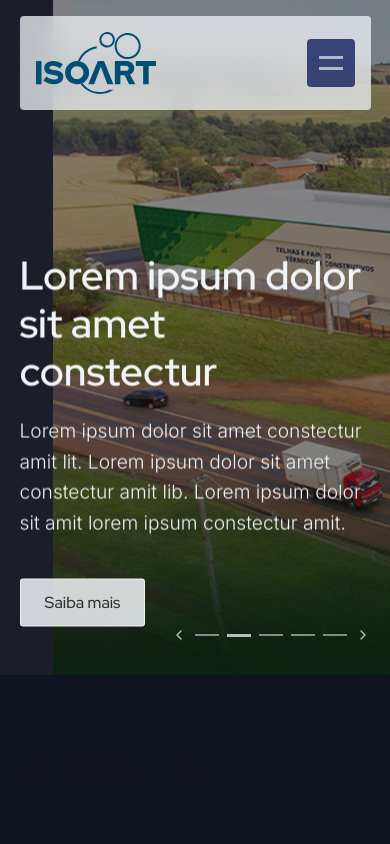
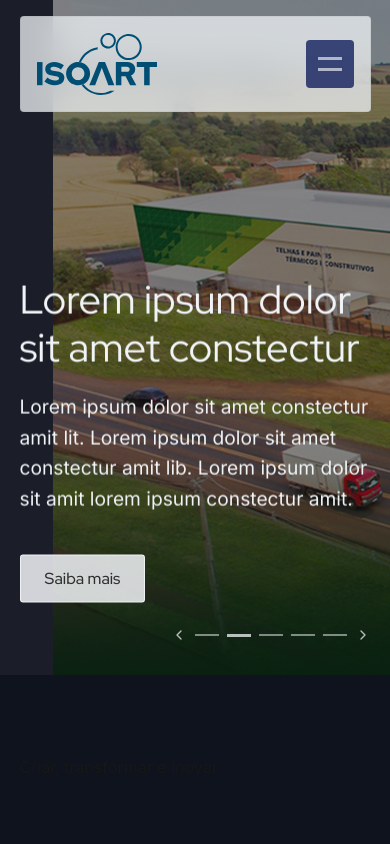
Before and after one commit to felipetozo/isoart-website-2025, a Next.js app: page / in a window 390 px wide. Shown: the top 844 px of the page. Built offline with nearby package versions, Linux system fonts and the light colour scheme.

Commit message:
mobile menu corrected

```diff
--- a/src/app/categorias/[category]/page.tsx
+++ b/src/app/categorias/[category]/page.tsx
@@ -130,7 +130,7 @@ export default async function CategoryPage({ params }: CategoryPageProps) {
             {categoryData.categoryDescription && (
                 <section className={styles.CategoryDescriptionSection}>
                     <div className={styles.CategoryDescriptionWrapper}>
-                        <h2 style={{ color: categoryColor }}>{categoryData.categoryDescription}</h2>
+                        <h2 style={{ color: `rgba(${categoryColor}, 1)` }}>{categoryData.categoryDescription}</h2>
                     </div>
                 </section>
             )}
@@ -140,14 +140,12 @@ export default async function CategoryPage({ params }: CategoryPageProps) {
                 <div className={styles.CategoryProductsWrapper}>
                     <div className={styles.CategoryProductsGrid}>
                         {categoryData.products.map((product) => (
-                            <article
-                                key={product.id}
-                                className={styles.CategoryProductsGridCard}
-                                style={{
-                                    backgroundColor: `rgba(${categoryColor}, 0.150)`,
-                                    border: `1px solid rgba(${categoryColor}, 0.25)`,
-                                }}
-                            >
+                            <article key={product.id} className={styles.CategoryProductsGridCard}>
+                                <Link href={`/categorias/${categoryData.slug}/${product.slug}`}>
+                                    <div className={styles.CategoryProductsGridContent}>
+                                        <h4 style={{ color: `rgba(${categoryColor}, 1)` }}>{product.name}</h4>
+                                        <p>{product.description}</p>
+                                    </div>
                                     {product.image && (
                                         <div className={styles.CategoryProductsGridImg}>
                                             <Image
@@ -158,13 +156,7 @@ export default async function CategoryPage({ params }: CategoryPageProps) {
                                             />
                                         </div>
                                     )}
-                                <div className={styles.CategoryProductsGridContent}>
-                                    <h3>{product.name}</h3>
-                                    <p>{product.description}</p>
-                                    <Link href={`/categorias/${categoryData.slug}/${product.slug}`}>
-                                        Ver Detalhes →
                                 </Link>
-                                </div>
                             </article>
                         ))}
                     </div>
--- a/src/app/components/MainNav/MainNav.module.css
+++ b/src/app/components/MainNav/MainNav.module.css
@@ -29,6 +29,7 @@
     margin: 0 auto;
     border-radius: 0.25rem;
     background-color: rgba(var(--color-almostBlack), 0.50);
+    border: 1px solid rgba(var(--color-almostWhite), 0.05);
     backdrop-filter: blur(1rem);
     padding: 0.5rem 1rem;
     font-family: var(--font-RedHat);
@@ -100,6 +101,7 @@
     align-items: center;
     border-radius: 0.25rem;
     background-color: rgba(var(--color-almostWhite), 0.75);
+    border: 1px solid rgba(var(--color-almostBlack), 0.05);
     backdrop-filter: blur(1rem);
     -webkit-backdrop-filter: blur(1rem);
 }
@@ -320,12 +322,12 @@
 .mobileMenu {
     display: flex;
     flex-direction: column;
-    height: 80vh;
     justify-content: space-between;
-    padding: 1rem;
+    padding: 2rem;
+    gap: 2rem;
+    width: 100%;
     border-radius: 0.25rem;
-    color: white;
-    gap: 1rem;
+    font-family: var(--font-RedHat);
 }
 
 .mobileMenu ul {
@@ -333,28 +335,27 @@
     padding: 0;
 }
 
-.mobileMenu ul li {
-    margin: 1.6rem 0;
-}
-
 .mobileMenu ul li a {
-    color: rgba(var(--color-almostBlack), 1);
+    color: rgba(var(--color-isoartBlue), 0.85);
     text-decoration: none;
-    font-size: 2rem;
+    font-weight: 800;
+    font-size: 2.4rem;
 }
 
 .mobileMenu ul li a:hover {
-    color: #a3bffa;
+    color: rgba(var(--color-almostWhite), 1);
 }
 
 .mobileContact {
-    padding: 1rem;
-    background-color: #2a3a54;
     border-radius: 0.25rem;
+    display: flex;
+    flex-direction: column;
+    gap: 0.2rem;
 }
 
 .mobileContact p {
     margin: 0.25rem 0;
+    color: rgba(var(--color-almostBlack), 0.50);
     font-size: 0.9rem;
 }
 
@@ -365,7 +366,7 @@
 }
 
 .mobileSocial a {
-    color: #a3bffa;
+    color: rgba(var(--color-almostBlack), 0.65);
 }
 
 .mobileSocial a:hover {
@@ -374,12 +375,15 @@
 
 .mobileBanner {
     padding: 1rem;
-    background-color: #4a5a74;
+    background-color: rgba(var(--color-almostWhite), 0.75);
     border-radius: 0.25rem;
-    text-align: center;
+    gap: 1rem;
+    display: flex;
+    flex-direction: column;
+    text-align: left;
 }
 
 .mobileBanner p {
-    margin: 0.25rem 0;
+    color: rgba(var(--color-almostBlack), 1);
     font-size: 0.9rem;
 }
--- a/src/app/globals.css
+++ b/src/app/globals.css
@@ -17,6 +17,9 @@
   --color-solucoes-decoracao: 37, 61, 107;
   --color-solucoes-embalagens: 196, 213, 86;
   --color-solucoes-forros: 03, 174, 251;
+
+  --color-neutral-semiLight: 223, 226, 230;
+  --color-neutral-light: 251, 251, 251;
 }
 
 @theme inline {
@@ -31,6 +34,27 @@
     --background: #0a0a0a;
     --foreground: #ededed;
   }
+}
+
+html.lenis,
+html.lenis body {
+  height: auto;
+}
+
+.lenis.lenis-smooth {
+  scroll-behavior: auto !important;
+}
+
+.lenis.lenis-smooth [data-lenis-prevent] {
+  overscroll-behavior: contain;
+}
+
+.lenis.lenis-stopped {
+  overflow: hidden;
+}
+
+.lenis.lenis-scrolling iframe {
+  pointer-events: none;
 }
 
 *,
@@ -49,47 +73,40 @@ body {
   background: var(--background);
   color: var(--foreground);
   font-family: Arial, Helvetica, sans-serif;
-  margin: 0 auto;
 }
 
 h1 {
   font-size: clamp(2.4rem, 4.5vw, 5.5rem);
   font-family: var(--font-RedHat);
   line-height: 1.1;
-  font-weight: 600;
 }
 
 h2 {
   font-size: clamp(2.5rem, 3.5vw, 4.5rem);
   font-family: var(--font-RedHat);
   line-height: 1.2;
-  font-weight: 600;
 }
 
 h3 {
   font-size: clamp(1.8rem, 2.2vw, 3rem);
   font-family: var(--font-RedHat);
   line-height: 1.3;
-  font-weight: 500;
+}
+
+h4 {
+  font-size: clamp(1.50rem, 1.8vw, 2.5rem);
+  font-family: var(--font-RedHat);
+  line-height: 1.3;
 }
 
 h5 {
   font-size: clamp(1.3rem, 1.6vw, 2.2rem);
   font-family: var(--font-RedHat);
   line-height: 1.4;
-  font-weight: 400;
 }
 
 p {
   font-size: clamp(0.9rem, 1rem, 1.125rem);
   line-height: 1.6;
   font-family: var(--font-Inter);
-  font-weight: 300;
 }
-
-a {
-  font-family: var(--font-RedHat);
-  font-size: clamp(0.9rem, 1rem, 1.125rem);
-  line-height: 1.6;
-  font-weight: 400;
-}
```
Also changed, not shown: src/app/categorias/[category]/page.module.css (+10 -13 lines). Lines whose indentation alone changed are shown as unchanged.
